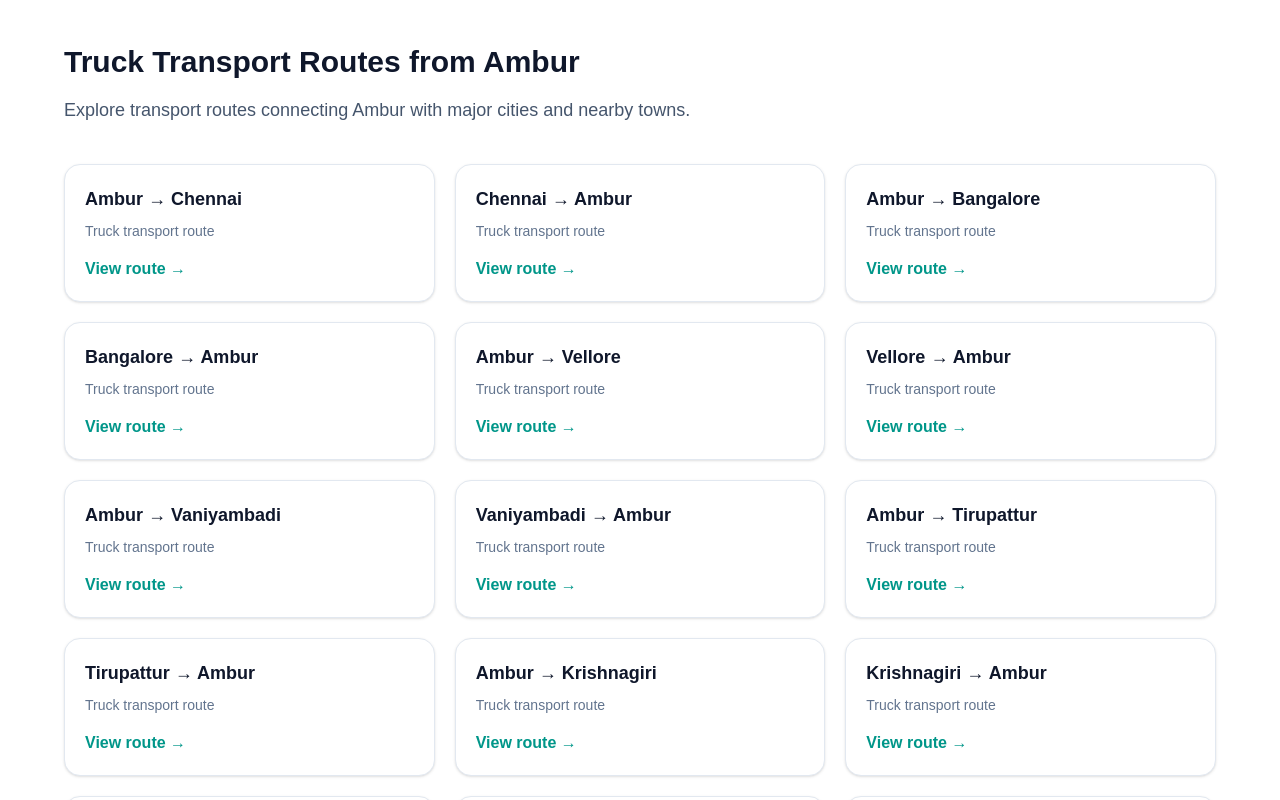
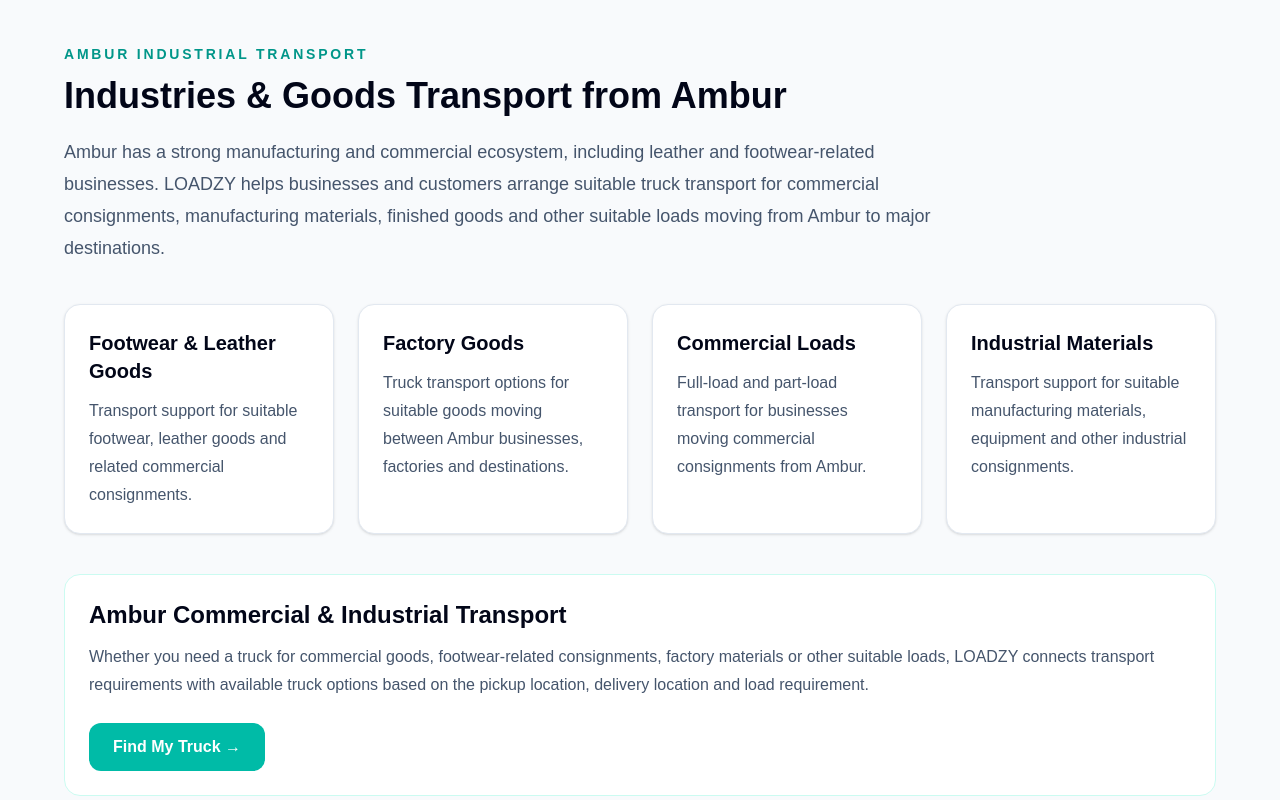
Before and after one commit to haleemablog-del/loadzy, a Next.js app: page /ambur-transport in a window 1280 px wide. Shown: the part 1780-2580 px from the top of the page. Built offline with nearby package versions, Linux system fonts and the light colour scheme.

Commit message:
Improve Ambur transport SEO page

```diff
--- a/app/ambur-transport/page.tsx
+++ b/app/ambur-transport/page.tsx
@@ -2,12 +2,18 @@ import type { Metadata } from "next";
 import Link from "next/link";
 
 export const metadata: Metadata = {
-  title: "Ambur Truck Transport & Packers Movers | LOADZY",
+  title: "Ambur Truck Transport, Lorry & Goods Transport | LOADZY",
 description:
-    "Book trucks, lorries, packers and movers, house shifting, full load, part load and commercial transport services from Ambur with LOADZY.",
+  "Book truck and lorry transport from Ambur for footwear and leather goods, commercial loads, factory goods, full load, part load, house shifting and packers & movers with LOADZY.",
   keywords: [
   "Ambur truck transport",
   "Ambur lorry transport",
+  "Ambur goods transport",
+  "Ambur commercial transport",
+  "Ambur industrial transport",
+  "Ambur factory goods transport",
+  "Ambur footwear transport",
+  "Ambur leather goods transport",
   "Ambur packers and movers",
   "Ambur house shifting",
   "Ambur truck booking",
@@ -254,12 +260,14 @@ const nearbyAreas = [
   },
   {
     name: "Vellore",
+    href: "/vellore-transport",
   },
   {
     name: "Gudiyatham",
   },
   {
     name: "Krishnagiri",
+    href: "/krishnagiri-transport",
   },
 ];
 
@@ -300,9 +308,21 @@ const faqs = [
       "Yes. Part-load transport can be suitable for smaller consignments that do not require an entire truck.",
   },
     {
+    question: "Can LOADZY transport footwear and leather goods from Ambur?",
+    answer:
+      "Yes. LOADZY can support suitable truck transport requirements for footwear, leather goods and other commercial consignments moving from Ambur, subject to load requirements and truck availability.",
+  },
+
+  {
+    question: "Does LOADZY provide industrial goods transport from Ambur?",
+    answer:
+      "Yes. LOADZY supports suitable industrial and commercial transport requirements from Ambur, including factory goods, manufacturing materials and other suitable consignments.",
+  },
+
+  {
     question: "What types of goods can be transported from Ambur?",
     answer:
-      "Transport requirements can include household goods, commercial goods, industrial goods, fruits, vegetables and other suitable consignments.",
+      "Transport requirements can include footwear and leather goods, household goods, commercial goods, industrial goods, fruits, vegetables and other suitable consignments.",
   },
 ];
 
@@ -475,17 +495,92 @@ export default function AmburTransportPage() {
           </div>
         </div>
       </section>
+{/* AMBUR INDUSTRIES & GOODS TRANSPORT */}
+<section className="bg-slate-50 px-6 py-16">
+  <div className="mx-auto max-w-6xl">
+    <p className="text-sm font-semibold uppercase tracking-[0.2em] text-teal-600">
+      AMBUR INDUSTRIAL TRANSPORT
+    </p>
 
+    <h2 className="mt-3 text-3xl font-bold text-slate-950 md:text-4xl">
+      Industries & Goods Transport from Ambur
+    </h2>
+
+    <p className="mt-5 max-w-4xl text-lg leading-8 text-slate-600">
+      Ambur has a strong manufacturing and commercial ecosystem, including
+      leather and footwear-related businesses. LOADZY helps businesses and
+      customers arrange suitable truck transport for commercial consignments,
+      manufacturing materials, finished goods and other suitable loads moving
+      from Ambur to major destinations.
+    </p>
+
+    <div className="mt-10 grid gap-6 md:grid-cols-2 lg:grid-cols-4">
+      {[
+        {
+          title: "Footwear & Leather Goods",
+          text: "Transport support for suitable footwear, leather goods and related commercial consignments.",
+        },
+        {
+          title: "Factory Goods",
+          text: "Truck transport options for suitable goods moving between Ambur businesses, factories and destinations.",
+        },
+        {
+          title: "Commercial Loads",
+          text: "Full-load and part-load transport for businesses moving commercial consignments from Ambur.",
+        },
+        {
+          title: "Industrial Materials",
+          text: "Transport support for suitable manufacturing materials, equipment and other industrial consignments.",
+        },
+      ].map((item) => (
+        <div
+          key={item.title}
+          className="rounded-2xl border border-slate-200 bg-white p-6 shadow-sm"
+        >
+          <h3 className="text-xl font-bold text-slate-950">
+            {item.title}
+          </h3>
+
+          <p className="mt-3 leading-7 text-slate-600">
+            {item.text}
+          </p>
+        </div>
+      ))}
+    </div>
+
+    <div className="mt-10 rounded-2xl border border-teal-100 bg-white p-6">
+      <h3 className="text-2xl font-bold text-slate-950">
+        Ambur Commercial & Industrial Transport
+      </h3>
+
+      <p className="mt-3 leading-7 text-slate-600">
+        Whether you need a truck for commercial goods, footwear-related
+        consignments, factory materials or other suitable loads, LOADZY
+        connects transport requirements with available truck options based on
+        the pickup location, delivery location and load requirement.
+      </p>
+
+      <Link
+        href="/load-search"
+        className="mt-6 inline-block rounded-xl bg-teal-500 px-6 py-3 font-semibold text-white transition hover:bg-teal-600"
+      >
+        Find My Truck →
+      </Link>
+    </div>
+  </div>
+</section>
       {/* ROUTES */}
       <section className="px-6 py-16">
         <div className="mx-auto max-w-6xl">
           <h2 className="text-3xl font-bold">
-            Truck Transport Routes from Ambur
+  Ambur Truck Transport Routes
 </h2>
 
-          <p className="mt-4 max-w-3xl text-lg text-slate-600">
-            Explore transport routes connecting Ambur with major cities and
-            nearby towns.
+<p className="mt-4 max-w-3xl text-lg leading-8 text-slate-600">
+  Find truck and lorry transport routes from Ambur to Chennai, Bangalore,
+  Vellore, Vaniyambadi, Tirupattur, Krishnagiri, Hosur, Salem, Tirupati
+  and other important destinations. LOADZY also supports transport
+  requirements for goods moving into Ambur from major South Indian cities.
 </p>
 
           <div className="mt-10 grid gap-5 sm:grid-cols-2 lg:grid-cols-3">
```
Lines whose indentation alone changed are shown as unchanged.
